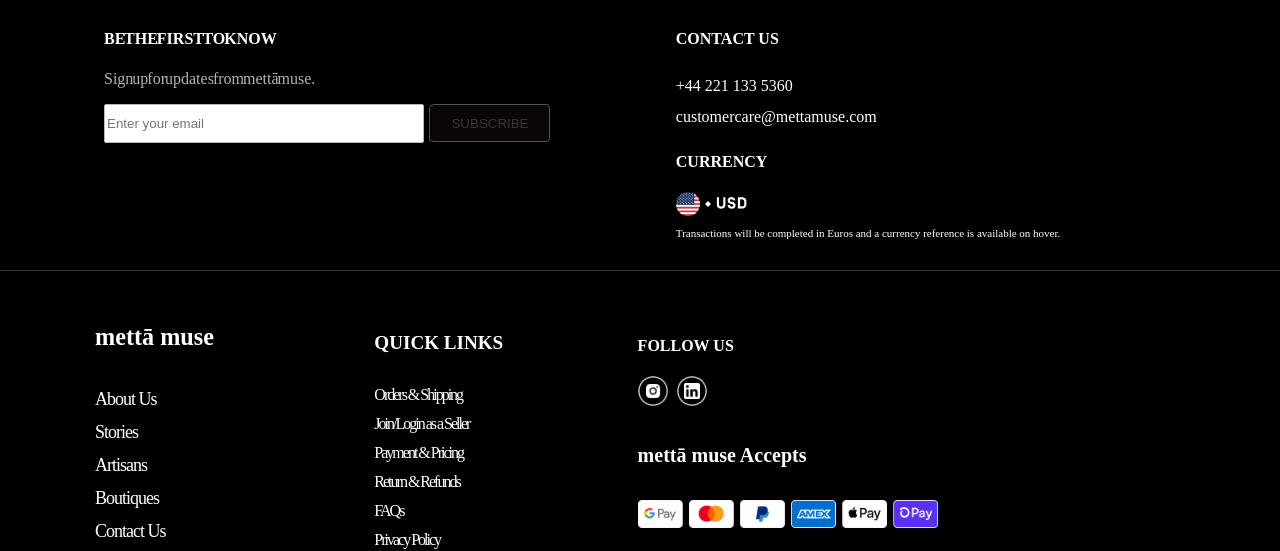
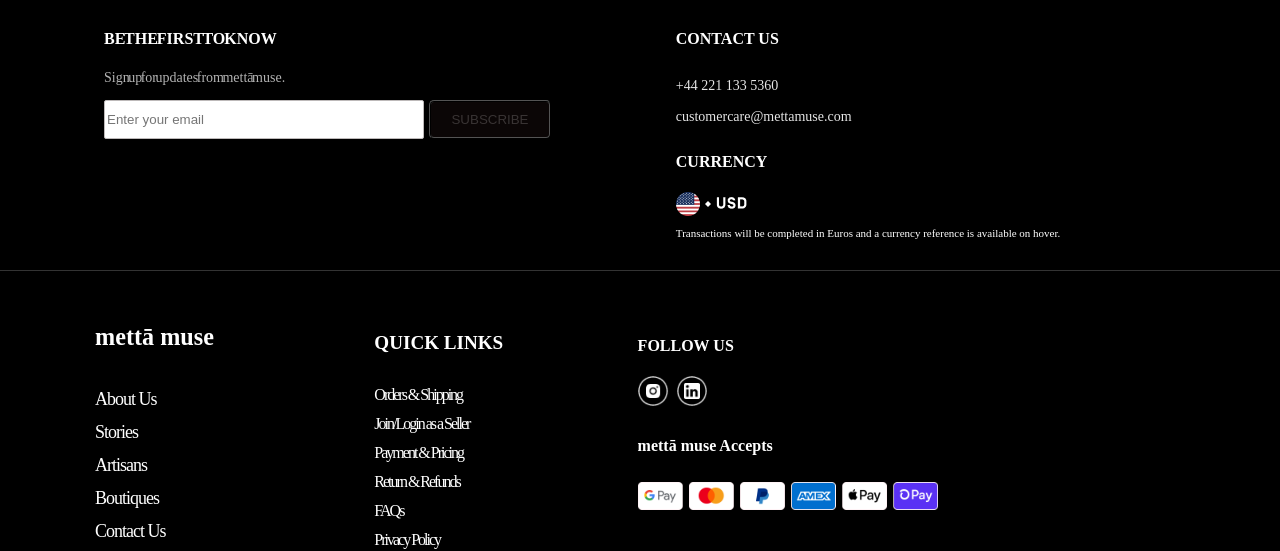
Before and after one commit to rajeshsarkar95/Appscrip-task-RajeshSarkar, a Next.js app: page / in a window 1280 px wide. Shown: the part 1125-1676 px from the top of the page. Built offline with nearby package versions, Linux system fonts and the light colour scheme; no server answers; some icons are missing; a web font is replaced by a local one.

Commit message:
footer fixed

```diff
--- a/app/components/footer/footer.css
+++ b/app/components/footer/footer.css
@@ -24,9 +24,10 @@
   }
   .first_p{
     font-family: SIMPLONMONO-REGULAR;
-    font-size: 16px;
+    font-size: 14px;
     word-spacing: -5px;
     opacity: 0.7;
+
   }
   .input{
     display: flex;
@@ -38,6 +39,8 @@
 }
 .contact_ul{
   list-style: none;
+  opacity: 0.9;
+  font-size: 14px;
   line-height: 31px;
   font-family: SIMPLONMONO-REGULAR;
 }
@@ -119,7 +122,7 @@
 }
 .Acceots{
   font-family: SIMPLONMONO-REGULAR;
-  font-size: 20px;
+  font-size: 16px;
 }
 .follow_heading{
   font-family: SIMPLONMONO-REGULAR;
--- a/app/components/footer/page.js
+++ b/app/components/footer/page.js
@@ -43,7 +43,7 @@ function Page() {
             <li>Artisans</li>
             <li>Boutiques</li>
             <li>Contact Us</li>
-            <li></li>EU Compliances Docs
+            <li>EU Compliances Docs</li>
           </div>
         </div>
         <div className="quick_link">
```
